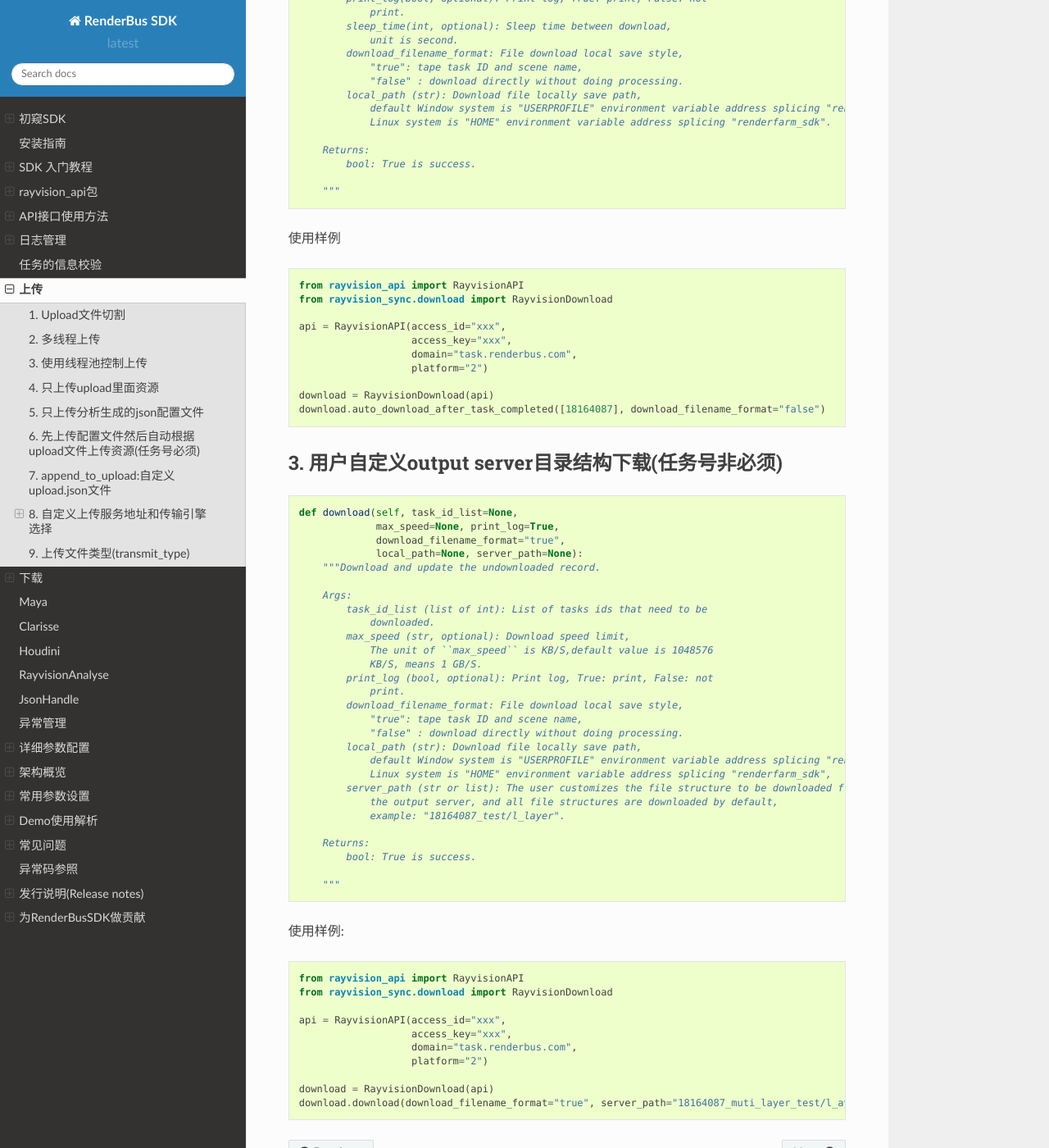
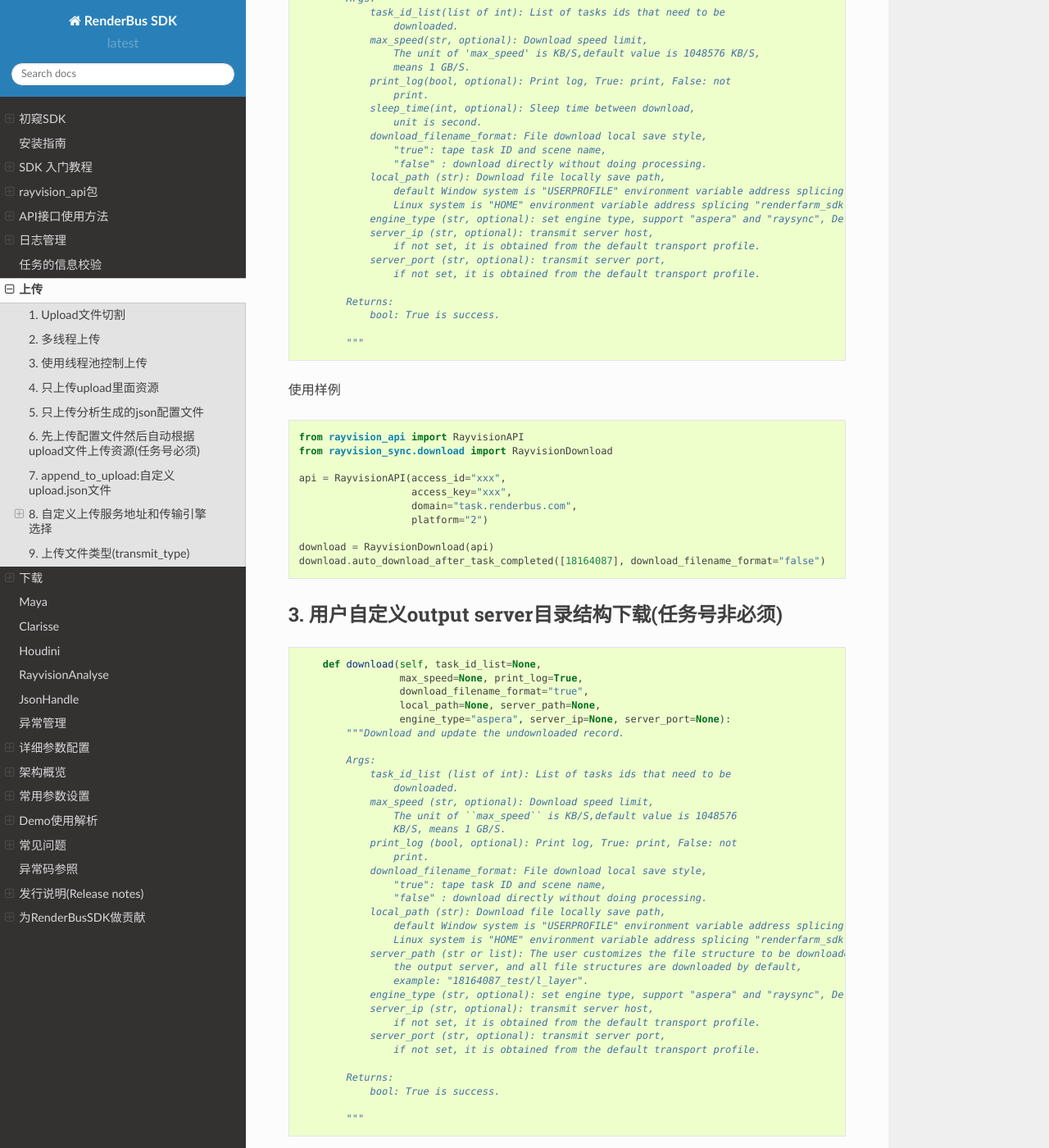
Before and after one commit to renderbus/docs_sdk, a Sphinx documentation site: the page built from docs/render/sync/rayvision_sync/core/upload_and_download.md, in a window 1280 px wide and 1400 px high, scrolled down 7448 px. Shown: the whole window at 82% size. Built offline with Sphinx 7.4.7 and the Read the Docs theme 2.0.0, drawn with Linux system fonts in a browser that asks for light colours; some of the changed text lies outside the part shown.

Commit message:
feat: update upload_and_download.md

````diff
--- a/docs/render/release_notes.rst
+++ b/docs/render/release_notes.rst
@@ -31,3 +31,9 @@
 -----------------------
    rayvision_log(tag 1.1.2):
      - 修复部分python2版本日志模块兼容问题
+
+1.5 (2020-11-24):
+-----------------------------
+   rayvision_sync(tag 2.0):
+     - 更新传输aspera引擎
+     - 支持raysync引擎传输
--- a/docs/render/sync/rayvision_sync/core/upload_and_download.md
+++ b/docs/render/sync/rayvision_sync/core/upload_and_download.md
@@ -314,48 +314,53 @@ UPLOAD.upload_asset(r"D:\test\upload.json")
 
 #### 1. 以单帧为粒度渲染完成了自动下载(任务号必须)
 
-```
-def auto_download(self, task_id_list=None, max_speed=None,
-                  print_log=False, sleep_time=10,
-                  download_filename_format="true",
-                  local_path=None):
-    """Automatic download (complete one frame download).
+```python
+    def auto_download(self, task_id_list=None, max_speed=None,
+                      print_log=False, sleep_time=10,
+                      download_filename_format="true",
+                      local_path=None,
+                      engine_type="aspera", server_ip=None, server_port=None):
+        """Automatic download (complete one frame download).
 
-    Wait for all downloads to update undownloaded records.
+        Wait for all downloads to update undownloaded records.
 
-    Args:
-        task_id_list (list of int): List of tasks ids that need to be
-            downloaded.
-        max_speed (str, optional): Download speed limit,
-            The unit of 'max_speed' is KB/S,default value is 1048576 KB/S,
-            means 1 GB/S.
-        print_log (bool, optional): Print log, True: print, False: not
-            print.
-        sleep_time (int, optional): Sleep time between download,
-            unit is second.
-        download_filename_format: File download local save style,
-            "true": tape task ID and scene name,
-            "false" : download directly without doing processing.
-        local_path (str): Download file locally save path,
-            default Window system is "USERPROFILE" environment variable address splicing "renderfarm_sdk",
-            Linux system is "HOME" environment variable address splicing "renderfarm_sdk".
+        Args:
+            task_id_list (list of int): List of tasks ids that need to be
+                downloaded.
+            max_speed (str, optional): Download speed limit,
+                The unit of 'max_speed' is KB/S,default value is 1048576 KB/S,
+                means 1 GB/S.
+            print_log (bool, optional): Print log, True: print, False: not
+                print.
+            sleep_time (int, optional): Sleep time between download,
+                unit is second.
+            download_filename_format: File download local save style,
+                "true": tape task ID and scene name,
+                "false" : download directly without doing processing.
+            local_path (str): Download file locally save path,
+                default Window system is "USERPROFILE" environment variable address splicing "renderfarm_sdk",
+                Linux system is "HOME" environment variable address splicing "renderfarm_sdk".
+            engine_type (str, optional): set engine type, support "aspera" and "raysync", Default "aspera".
+            server_ip (str, optional): transmit server host,
+                if not set, it is obtained from the default transport profile.
+            server_port (str, optional): transmit server port,
+                if not set, it is obtained from the default transport profile.
 
-    Returns:
-        bool: True is success.
-
-    """
+        Returns:
+            bool: True is success.
+        """
 ```
 
 使用样例
 
-```
+```python
 from rayvision_api import RayvisionAPI
 from rayvision_sync.download import RayvisionDownload
 
 api = RayvisionAPI(access_id="xxx",
-                   access_key="xxx",
-                   domain="task.renderbus.com",
-                   platform="2")
+             access_key="xxx",
+             domain="task.renderbus.com",
+             platform="2")
 
 download = RayvisionDownload(api)
 download.auto_download([18164087], download_filename_format="false")
@@ -363,40 +368,46 @@ download.auto_download([18164087], download_filename_format="false")
 
 #### 2. 以任务为粒度，当任务中帧全部渲染完成开始下载(任务号必须)
 
-```
-def auto_download_after_task_completed(self, task_id_list=None,
-                                       max_speed=None, print_log=True,
-                                       sleep_time=10,
-                                       download_filename_format="true",
-                                       local_path=None):
-    """Auto download after the tasks render completed.
+```python
+    def auto_download_after_task_completed(self, task_id_list=None,
+                                  max_speed=None, print_log=True,
+                                  sleep_time=10,
+                                  download_filename_format="true",
+                                  local_path=None,
+                                  engine_type="aspera", server_ip=None, server_port=None):
+        """Auto download after the tasks render completed.
 
-    Args:
-        task_id_list(list of int): List of tasks ids that need to be
-            downloaded.
-        max_speed(str, optional): Download speed limit,
-            The unit of 'max_speed' is KB/S,default value is 1048576 KB/S,
-            means 1 GB/S.
-        print_log(bool, optional): Print log, True: print, False: not
-            print.
-        sleep_time(int, optional): Sleep time between download,
-            unit is second.
-        download_filename_format: File download local save style,
-            "true": tape task ID and scene name,
-            "false" : download directly without doing processing.
-        local_path (str): Download file locally save path,
-            default Window system is "USERPROFILE" environment variable address splicing "renderfarm_sdk",
-            Linux system is "HOME" environment variable address splicing "renderfarm_sdk".
+        Args:
+            task_id_list(list of int): List of tasks ids that need to be
+                downloaded.
+            max_speed(str, optional): Download speed limit,
+                The unit of 'max_speed' is KB/S,default value is 1048576 KB/S,
+                means 1 GB/S.
+            print_log(bool, optional): Print log, True: print, False: not
+                print.
+            sleep_time(int, optional): Sleep time between download,
+                unit is second.
+            download_filename_format: File download local save style,
+                "true": tape task ID and scene name,
+                "false" : download directly without doing processing.
+            local_path (str): Download file locally save path,
+                default Window system is "USERPROFILE" environment variable address splicing "renderfarm_sdk",
+                Linux system is "HOME" environment variable address splicing "renderfarm_sdk".
+            engine_type (str, optional): set engine type, support "aspera" and "raysync", Default "aspera".
+            server_ip (str, optional): transmit server host,
+                if not set, it is obtained from the default transport profile.
+            server_port (str, optional): transmit server port,
+                if not set, it is obtained from the default transport profile.
 
-    Returns:
-        bool: True is success.
+        Returns:
+            bool: True is success.
 
-    """
+        """
 ```
 
 使用样例
 
-```
+```python
 from rayvision_api import RayvisionAPI
 from rayvision_sync.download import RayvisionDownload
 
@@ -411,40 +422,46 @@ download.auto_download_after_task_completed([18164087], download_filename_format
 
 #### 3. 用户自定义output server目录结构下载(任务号非必须)
 
-```
-def download(self, task_id_list=None,
-             max_speed=None, print_log=True,
-             download_filename_format="true",
-             local_path=None, server_path=None):
-    """Download and update the undownloaded record.
+```python
+    def download(self, task_id_list=None,
+                 max_speed=None, print_log=True,
+                 download_filename_format="true",
+                 local_path=None, server_path=None,
+                 engine_type="aspera", server_ip=None, server_port=None):
+        """Download and update the undownloaded record.
 
-    Args:
-        task_id_list (list of int): List of tasks ids that need to be
-            downloaded.
-        max_speed (str, optional): Download speed limit,
-            The unit of ``max_speed`` is KB/S,default value is 1048576
-            KB/S, means 1 GB/S.
-        print_log (bool, optional): Print log, True: print, False: not
-            print.
-        download_filename_format: File download local save style,
-            "true": tape task ID and scene name,
-            "false" : download directly without doing processing.
-        local_path (str): Download file locally save path,
-            default Window system is "USERPROFILE" environment variable address splicing "renderfarm_sdk",
-            Linux system is "HOME" environment variable address splicing "renderfarm_sdk",
-        server_path (str or list): The user customizes the file structure to be downloaded from
-            the output server, and all file structures are downloaded by default,
-            example: "18164087_test/l_layer".
+        Args:
+            task_id_list (list of int): List of tasks ids that need to be
+                downloaded.
+            max_speed (str, optional): Download speed limit,
+                The unit of ``max_speed`` is KB/S,default value is 1048576
+                KB/S, means 1 GB/S.
+            print_log (bool, optional): Print log, True: print, False: not
+                print.
+            download_filename_format: File download local save style,
+                "true": tape task ID and scene name,
+                "false" : download directly without doing processing.
+            local_path (str): Download file locally save path,
+                default Window system is "USERPROFILE" environment variable address splicing "renderfarm_sdk",
+                Linux system is "HOME" environment variable address splicing "renderfarm_sdk",
+            server_path (str or list): The user customizes the file structure to be downloaded from
+                the output server, and all file structures are downloaded by default,
+                example: "18164087_test/l_layer".
+            engine_type (str, optional): set engine type, support "aspera" and "raysync", Default "aspera".
+            server_ip (str, optional): transmit server host,
+                if not set, it is obtained from the default transport profile.
+            server_port (str, optional): transmit server port,
+                if not set, it is obtained from the default transport profile.
 
-    Returns:
-        bool: True is success.
+        Returns:
+            bool: True is success.
 
-    """
+        """
 ```
 
 使用样例:
 
-```
+```python
 from rayvision_api import RayvisionAPI
 from rayvision_sync.download import RayvisionDownload
 
````
